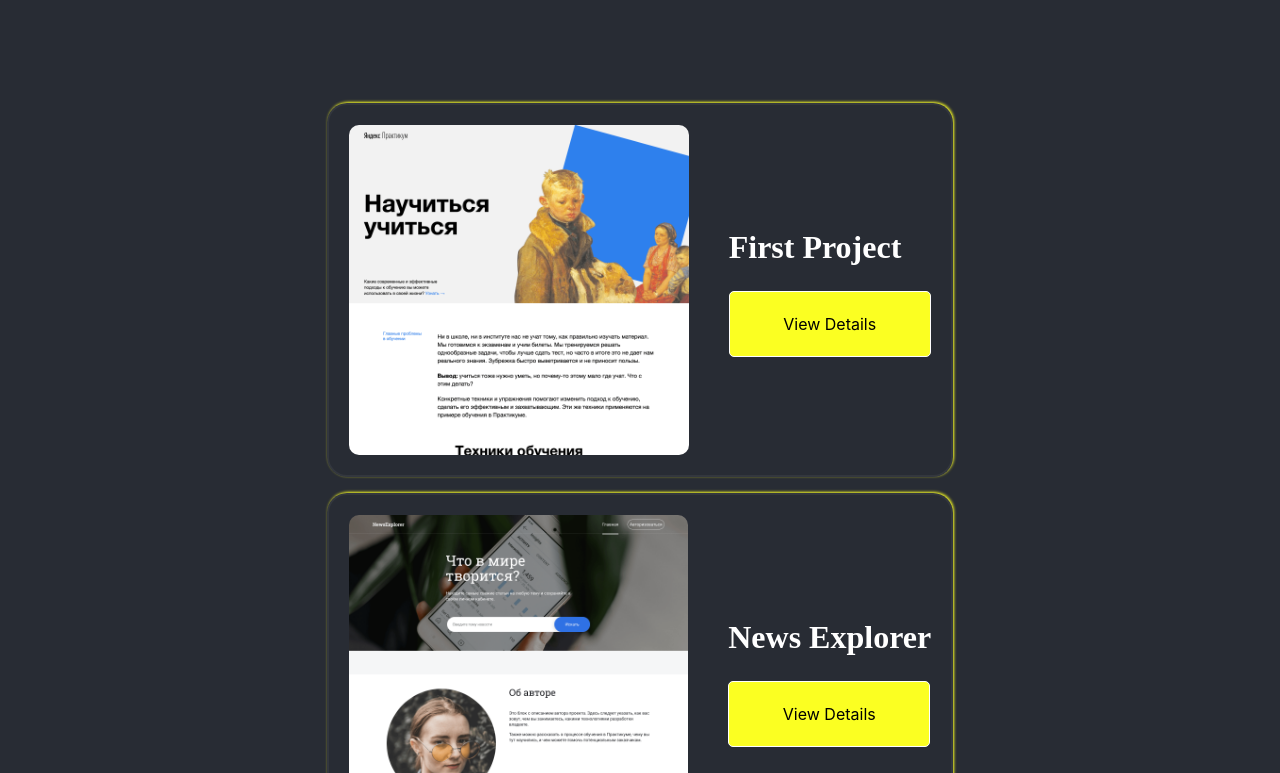
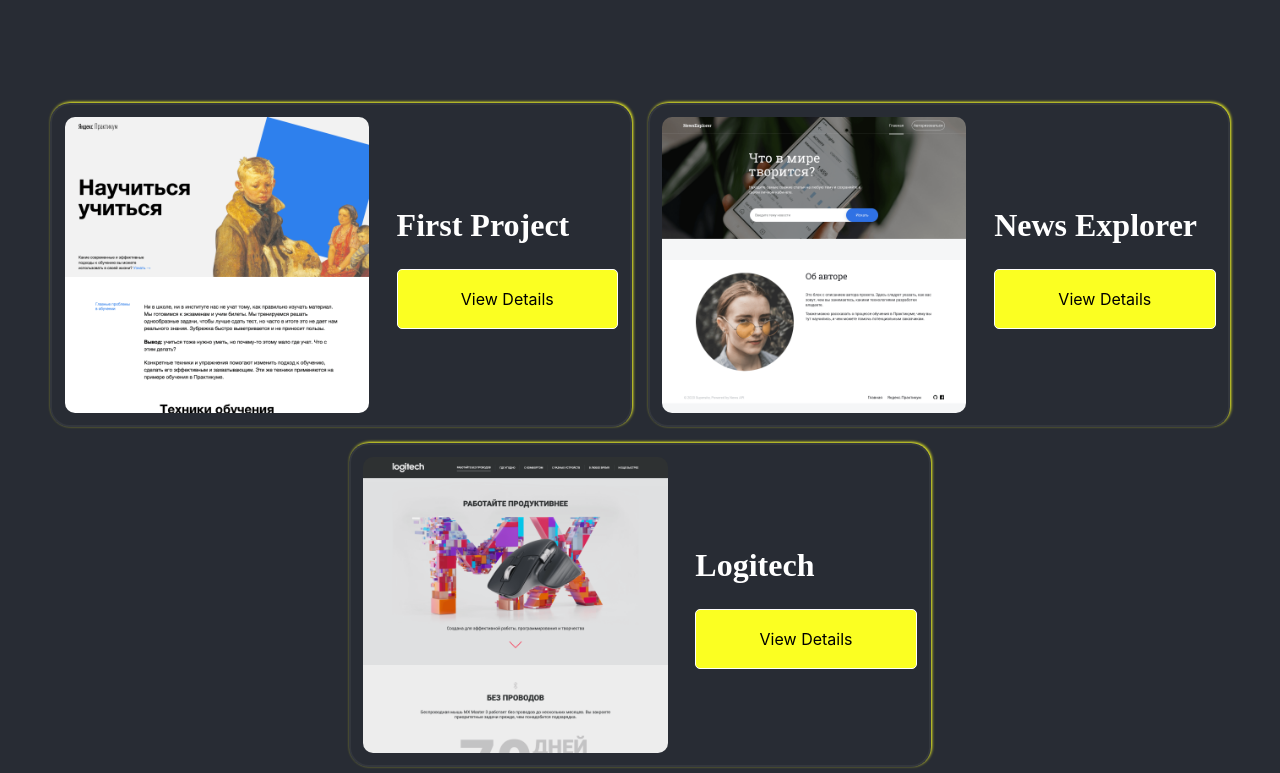
Before and after one commit to zTironz/tiron.dev, a React (Create React App) app: page / in a window 1280 px wide. Shown: the part 1047-1820 px from the top of the page. Built offline with nearby package versions, Linux system fonts and the light colour scheme.

Commit message:
style changes

```diff
--- a/src/App.js
+++ b/src/App.js
@@ -14,21 +14,23 @@
 
 function App() {
   return (
+    <BrowserRouter>
     <div className="App">
       {/* <header className="header">
         <Navbar />
       </header> */}
-      <BrowserRouter>
+
       <Navbar />
       <Routes>
       <Route index element={<Home />} />
       <Route path="Project" element={<Project />} />
       </Routes>
-      </BrowserRouter>
+
       {/* <Hero />
       <Projects /> */}
       <Footer />
     </div>
+    </BrowserRouter>
   );
 }
 
--- a/src/components/Projects.jsx
+++ b/src/components/Projects.jsx
@@ -19,15 +19,15 @@
     const [store] = useState([{
         id:0,
         img: require('../images/firstProj.png'),
-        titleHightlight: 'First',
-        title: 'Project',
+        // titleHightlight: 'First',
+        title: 'First Project',
         descr: 'lorumipsum'
     },
     {
         id:1,
         img: require('../images/newsexplorer.png'),
-        titleHightlight: 'News',
-        title: 'Explorer',
+        // titleHightlight: 'News',
+        title: 'News Explorer',
         descr: 'lorumipsum'
     },
     {
@@ -81,7 +81,9 @@
 ]);
 
 useEffect(() => {
+
     setTotalPages(getPageCount(store,limit))
+
     // setProjects(currentRecords)
   }, [limit,store])
 
@@ -94,6 +96,7 @@
 const getPageCount =  (store,limit) => {
     return Math.ceil(store.length / limit)
 }
+
 
 
 const changePage = (page) => {
--- a/src/components/css/projects.css
+++ b/src/components/css/projects.css
@@ -48,8 +48,10 @@
 
   .project {
     display: flex;
-      padding: 20px;
-      gap: 40px;
+    padding: 1%;
+    /* gap: 40px; */
+    max-width: 46%;
+    justify-content: space-between;
     background: transparent;
   border: 2px solid rgba(255, 255, 255, 0.05);
   border-radius: 20px;
@@ -57,8 +59,9 @@
   }
 
   .project__img {
-    max-width: 623px;
-    max-height: 330px;
+    width: 55%;
+    object-fit: contain;
+    /* max-height: 330px; */
     border-radius: 10px;
   }
 
@@ -66,6 +69,7 @@
     display: flex;
       flex-direction: column;
       gap: 20px;
+      width: 40%;
       justify-content: center;
   }
 
@@ -79,8 +83,8 @@
   }
 
   .project__button {
-    width: 202.04px;
-    height: 66.05px;
+    width: 100%;
+    height: 20%;
     background: #FBFF22;
     border-radius: 5px;
     cursor: pointer;
```
